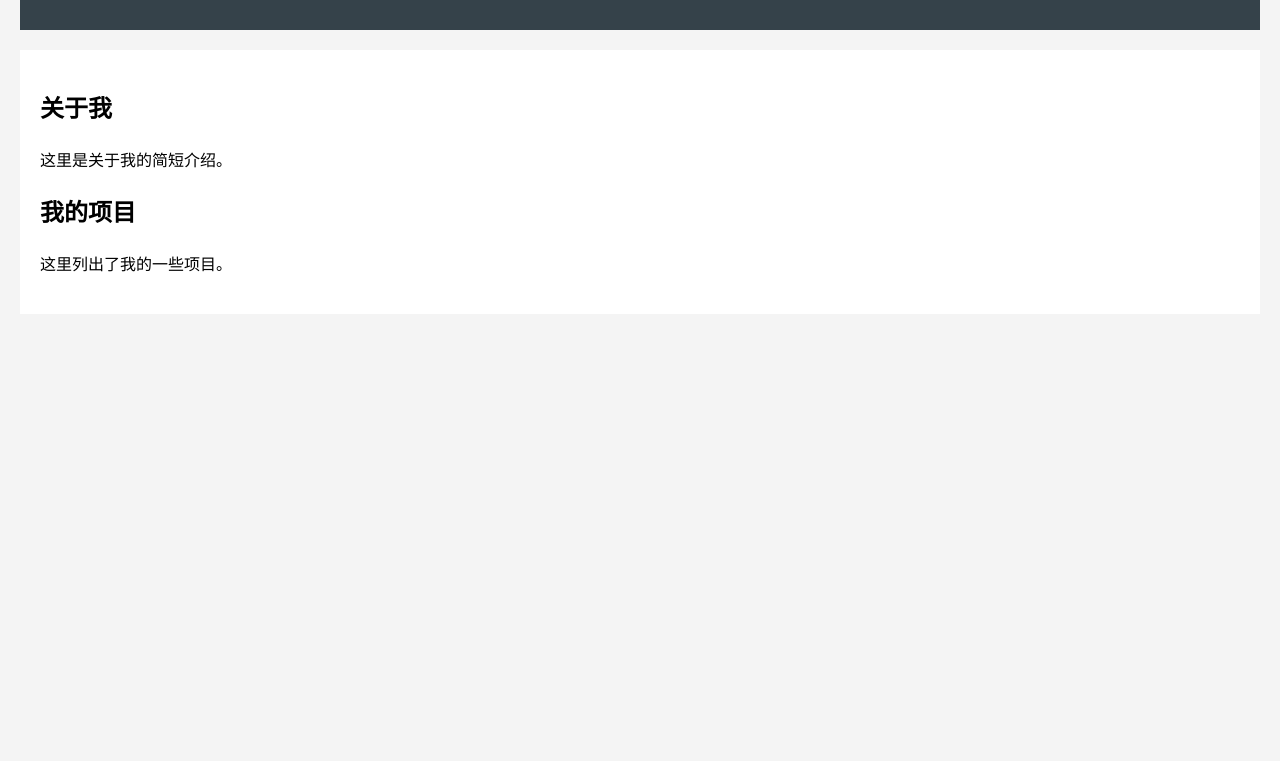
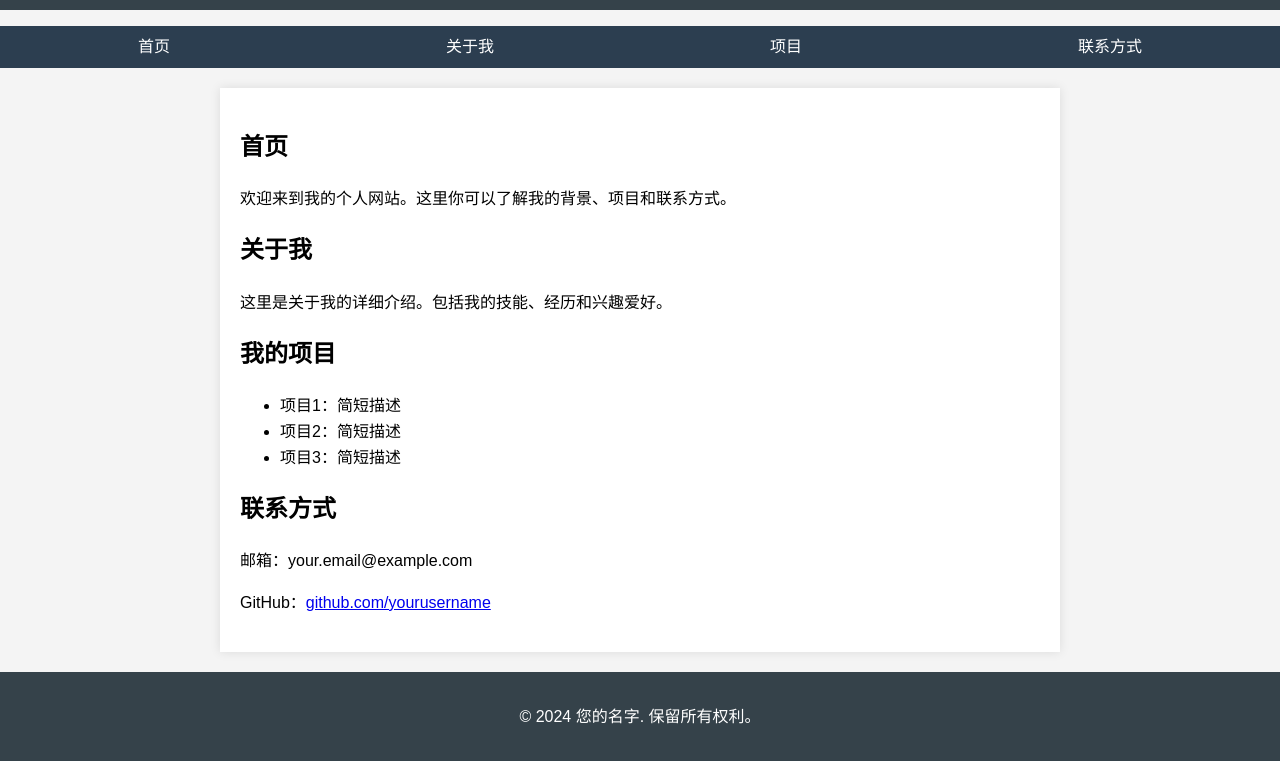
Before and after one commit to wy871029/qunyuncar.github.io, a plain HTML site: page index.html in a window 1280 px wide. Shown: the part 116-877 px from the top of the page. Before the commit the page ends 800 px from the top, so only its background shows below. Drawn offline with Linux system fonts and the light colour scheme.

Commit message:
Update index.html

```diff
--- a/index.html
+++ b/index.html
@@ -6,22 +6,45 @@
     <title>我的个人网站</title>
     <style>
         body {
-            font-family: Arial, sans-serif;
+            font-family: 'Arial', sans-serif;
             line-height: 1.6;
             margin: 0;
-            padding: 20px;
+            padding: 0;
             background-color: #f4f4f4;
         }
         header {
             background-color: #35424a;
             color: white;
-            text-align: center;
             padding: 1rem;
+        }
+        nav {
+            background-color: #2c3e50;
+            color: white;
+        }
+        nav ul {
+            padding: 0;
+            list-style-type: none;
+            display: flex;
+            justify-content: space-around;
+        }
+        nav ul li a {
+            color: white;
+            text-decoration: none;
+            padding: 0.5rem 1rem;
+            display: inline-block;
         }
         main {
             padding: 20px;
+            max-width: 800px;
+            margin: 20px auto;
             background-color: white;
-            margin-top: 20px;
+            box-shadow: 0 0 10px rgba(0,0,0,0.1);
+        }
+        footer {
+            text-align: center;
+            padding: 1rem;
+            background-color: #35424a;
+            color: white;
         }
     </style>
 </head>
@@ -29,11 +52,39 @@
     <header>
         <h1>欢迎来到我的个人网站</h1>
     </header>
+    <nav>
+        <ul>
+            <li><a href="#home">首页</a></li>
+            <li><a href="#about">关于我</a></li>
+            <li><a href="#projects">项目</a></li>
+            <li><a href="#contact">联系方式</a></li>
+        </ul>
+    </nav>
     <main>
-        <h2>关于我</h2>
-        <p>这里是关于我的简短介绍。</p>
-        <h2>我的项目</h2>
-        <p>这里列出了我的一些项目。</p>
+        <section id="home">
+            <h2>首页</h2>
+            <p>欢迎来到我的个人网站。这里你可以了解我的背景、项目和联系方式。</p>
+        </section>
+        <section id="about">
+            <h2>关于我</h2>
+            <p>这里是关于我的详细介绍。包括我的技能、经历和兴趣爱好。</p>
+        </section>
+        <section id="projects">
+            <h2>我的项目</h2>
+            <ul>
+                <li>项目1：简短描述</li>
+                <li>项目2：简短描述</li>
+                <li>项目3：简短描述</li>
+            </ul>
+        </section>
+        <section id="contact">
+            <h2>联系方式</h2>
+            <p>邮箱：your.email@example.com</p>
+            <p>GitHub：<a href="https://github.com/yourusername">github.com/yourusername</a></p>
+        </section>
     </main>
+    <footer>
+        <p>&copy; 2024 您的名字. 保留所有权利。</p>
+    </footer>
 </body>
 </html>
```
